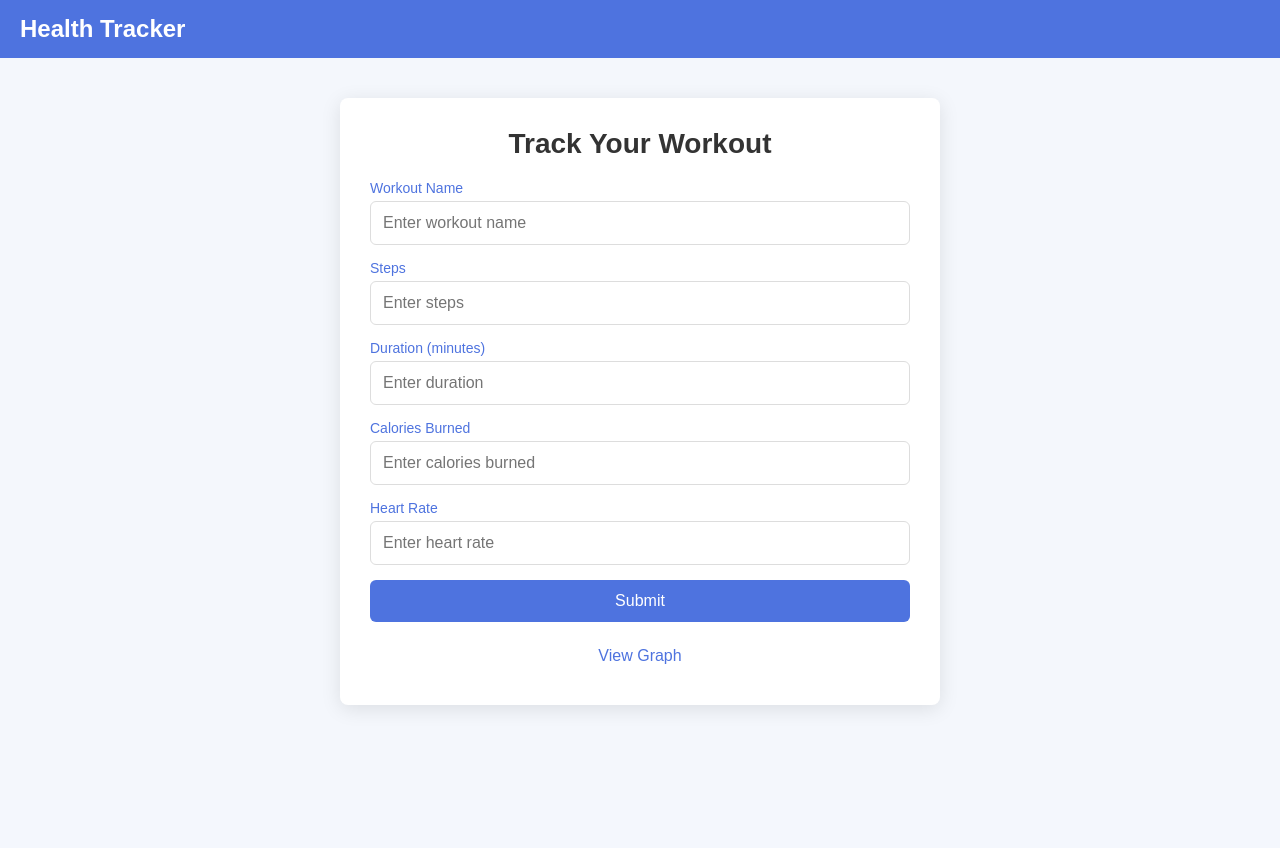
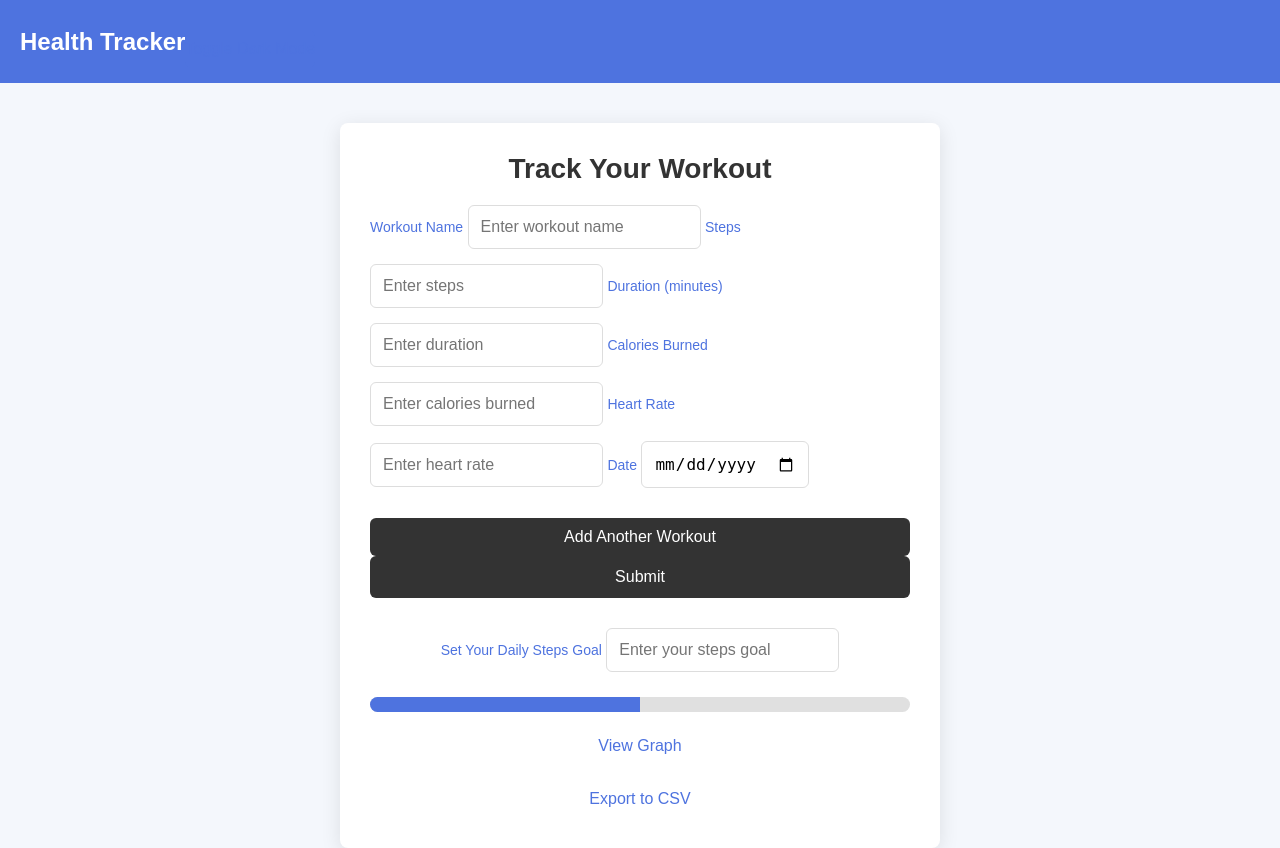
Before and after one commit to thatnoobgamer/hackabyte-submission, a Flask app: page / in a window 1280 px wide. Before the commit the page ends 710 px from the top, so only its background shows below. Run offline with Flask 3, Linux system fonts and the light colour scheme.

Commit message:
added some features

```diff
--- a/main.py
+++ b/main.py
@@ -1,14 +1,15 @@
-from flask import Flask, render_template, request, redirect, url_for
 import sqlite3
+from flask import Flask, render_template, request, redirect, url_for, Response
 import plotly.express as px
 import plotly.io as pio
-import json
+import pandas as pd  # Importing pandas for data manipulation
+from datetime import datetime
 
 app = Flask(__name__)
 
-# Set up SQLite database
+# Database setup
 def init_db():
-    conn = sqlite3.connect('database.db')
+    conn = sqlite3.connect('workouts.db')
     c = conn.cursor()
     c.execute('''CREATE TABLE IF NOT EXISTS workouts (
                     id INTEGER PRIMARY KEY AUTOINCREMENT,
@@ -16,56 +17,67 @@
                     steps INTEGER,
                     duration INTEGER,
                     calories INTEGER,
-                    heart_rate INTEGER)''')
+                    heart_rate INTEGER,
+                    workout_date TEXT)''')
     conn.commit()
     conn.close()
 
-init_db()
-
-# Home route
 @app.route('/')
-def home():
+def index():
     return render_template('index.html')
 
-# Save data route
 @app.route('/submit', methods=['POST'])
 def submit():
-    workout_name = request.form['workout-name']
-    steps = request.form['steps']
-    duration = request.form['duration']
-    calories = request.form['calories']
-    heart_rate = request.form['heart-rate']
+    conn = sqlite3.connect('workouts.db')
+    c = conn.cursor()
+    workouts = request.form.getlist('workout-name')
+    steps = request.form.getlist('steps')
+    duration = request.form.getlist('duration')
+    calories = request.form.getlist('calories')
+    heart_rate = request.form.getlist('heart-rate')
+    workout_date = request.form.getlist('workout-date')
 
-    conn = sqlite3.connect('database.db')
-    c = conn.cursor()
-    c.execute('''INSERT INTO workouts (workout_name, steps, duration, calories, heart_rate)
-                 VALUES (?, ?, ?, ?, ?)''',
-              (workout_name, steps, duration, calories, heart_rate))
+    for i in range(len(workouts)):
+        c.execute("INSERT INTO workouts (workout_name, steps, duration, calories, heart_rate, workout_date) VALUES (?, ?, ?, ?, ?, ?)",
+                  (workouts[i], steps[i], duration[i], calories[i], heart_rate[i], workout_date[i]))
+
     conn.commit()
     conn.close()
+    return redirect(url_for('index'))
 
-    return redirect(url_for('home'))
-
-# Graph route
 @app.route('/graph')
 def graph():
-    conn = sqlite3.connect('database.db')
+    conn = sqlite3.connect('workouts.db')
+    c = conn.cursor()
+    c.execute("SELECT * FROM workouts")
+    data = c.fetchall()
+    conn.close()
+
+    # Convert data to a pandas DataFrame for easy manipulation
+    df = pd.DataFrame(data, columns=['id', 'workout_name', 'steps', 'duration', 'calories', 'heart_rate', 'workout_date'])
+
+    # Create a line plot to visualize steps over time
+    fig = px.line(df, x='workout_date', y='steps', title='Steps Progress Over Time')
+    graph_html = pio.to_html(fig, full_html=False)
+
+    return render_template('graph.html', graph_html=graph_html)
+
+@app.route('/export_csv')
+def export_csv():
+    conn = sqlite3.connect('workouts.db')
     c = conn.cursor()
     c.execute('SELECT * FROM workouts')
     data = c.fetchall()
     conn.close()
 
-    # Prepare the data for graphing
-    workouts = [row[1] for row in data]  # workout_name
-    steps = [row[2] for row in data]
-    duration = [row[3] for row in data]
-    calories = [row[4] for row in data]
-
-    # Create a DataFrame using Plotly
-    fig = px.bar(x=workouts, y=steps, title="Steps per Workout")
-    graph_html = pio.to_html(fig, full_html=False)
-
-    return render_template('graph.html', graph_html=graph_html)
+    # Prepare CSV data from database
+    output = Response(
+        '\n'.join([','.join(map(str, row)) for row in data]),
+        mimetype='text/csv'
+    )
+    output.headers["Content-Disposition"] = "attachment; filename=workouts.csv"
+    return output
 
 if __name__ == '__main__':
+    init_db()
     app.run(debug=True)
--- a/static/styles.css
+++ b/static/styles.css
@@ -115,33 +115,59 @@
   color: #2e59d9;
 }
 
-/* Graph Page Styling */
-.graph-container {
-  max-width: 800px;
-  margin: 40px auto;
-  padding: 20px;
-  background-color: white;
-  border-radius: 8px;
-  box-shadow: 0 4px 20px rgba(0, 0, 0, 0.1);
+/* Progress Bar Styling */
+.progress-bar-container {
+  margin-top: 30px;
+  text-align: center;
 }
 
-.graph {
-  padding: 20px;
-  text-align: center;
+.progress-bar {
+  width: 100%;
+  height: 15px;
+  background-color: #e0e0e0;
+  border-radius: 10px;
+  overflow: hidden;
+  margin-top: 10px;
+}
+
+.progress-bar-fill {
+  height: 100%;
+  background-color: #4e73df;
+  width: 50%;
+  transition: width 0.3s ease;
+}
+
+/* Dark Mode Styling */
+body.dark-mode {
+  background-color: #121212;
+  color: #ffffff;
+}
+
+body.dark-mode .navbar {
+  background-color: #333;
+}
+
+body.dark-mode .btn-submit {
+  background-color: #555;
+}
+
+body.dark-mode .form input, .form button {
+  background-color: #333;
+  color: white;
 }
 
 /* Responsive Design */
 @media (max-width: 768px) {
   .container, .graph-container {
-    width: 90%;
-    padding: 20px;
+      width: 90%;
+      padding: 20px;
   }
 
   h1.title {
-    font-size: 24px;
+      font-size: 24px;
   }
 
   .navbar-brand {
-    font-size: 18px;
+      font-size: 18px;
   }
 }
--- a/templates/index.html
+++ b/templates/index.html
@@ -5,7 +5,6 @@
     <meta name="viewport" content="width=device-width, initial-scale=1.0">
     <title>Health Tracker</title>
     <link rel="stylesheet" href="styles.css">
-
     <!-- Google Translate Widget -->
     <script type="text/javascript">
         function googleTranslateElementInit() {
@@ -24,6 +23,7 @@
         <div class="navbar-container">
             <a href="/" class="navbar-brand">Health Tracker</a>
             <div id="google_translate_element"></div>
+            <button id="dark-mode-toggle" class="btn-link">Toggle Dark Mode</button>
         </div>
     </nav>
 
@@ -32,28 +32,69 @@
         <h1 class="title">Track Your Workout</h1>
 
         <form action="/submit" method="POST" class="form">
+            <div id="workout-fields">
+                <div class="workout-field">
                     <label for="workout-name">Workout Name</label>
-      <input type="text" id="workout-name" name="workout-name" placeholder="Enter workout name" required>
-
+                    <input type="text" name="workout-name" placeholder="Enter workout name" required>
                     <label for="steps">Steps</label>
-      <input type="number" id="steps" name="steps" placeholder="Enter steps" required>
-
+                    <input type="number" name="steps" placeholder="Enter steps" required>
                     <label for="duration">Duration (minutes)</label>
-      <input type="number" id="duration" name="duration" placeholder="Enter duration" required>
-
+                    <input type="number" name="duration" placeholder="Enter duration" required>
                     <label for="calories">Calories Burned</label>
-      <input type="number" id="calories" name="calories" placeholder="Enter calories burned" required>
-
+                    <input type="number" name="calories" placeholder="Enter calories burned" required>
                     <label for="heart-rate">Heart Rate</label>
-      <input type="number" id="heart-rate" name="heart-rate" placeholder="Enter heart rate" required>
-
+                    <input type="number" name="heart-rate" placeholder="Enter heart rate" required>
+                    <label for="workout-date">Date</label>
+                    <input type="date" name="workout-date" required>
+                </div>
+            </div>
+            <button type="button" class="btn-link" id="add-workout">Add Another Workout</button>
             <button type="submit" class="btn-submit">Submit</button>
         </form>
 
-    <div class="links">
-      <a href="/graph" class="btn-link">View Graph</a>
+        <div class="progress-bar-container">
+            <label for="steps-goal">Set Your Daily Steps Goal</label>
+            <input type="number" id="steps-goal" placeholder="Enter your steps goal">
+            <div class="progress-bar">
+                <div class="progress-bar-fill" style="width: 50%"></div>
             </div>
         </div>
 
+        <div class="links">
+            <a href="/graph" class="btn-link">View Graph</a>
+            <a href="/export_csv" class="btn-link">Export to CSV</a>
+        </div>
+    </div>
+
+    <script>
+        // Dynamic Workout Fields
+        document.getElementById('add-workout').addEventListener('click', function() {
+            let workoutFields = document.getElementById('workout-fields');
+            let newWorkout = document.createElement('div');
+            newWorkout.classList.add('workout-field');
+
+            newWorkout.innerHTML = `
+                <label for="workout-name">Workout Name</label>
+                <input type="text" name="workout-name" placeholder="Enter workout name" required>
+                <label for="steps">Steps</label>
+                <input type="number" name="steps" placeholder="Enter steps" required>
+                <label for="duration">Duration (minutes)</label>
+                <input type="number" name="duration" placeholder="Enter duration" required>
+                <label for="calories">Calories Burned</label>
+                <input type="number" name="calories" placeholder="Enter calories burned" required>
+                <label for="heart-rate">Heart Rate</label>
+                <input type="number" name="heart-rate" placeholder="Enter heart rate" required>
+                <label for="workout-date">Date</label>
+                <input type="date" name="workout-date" required>
+            `;
+
+            workoutFields.appendChild(newWorkout);
+        });
+
+        // Dark Mode Toggle
+        document.getElementById('dark-mode-toggle').addEventListener('click', function() {
+            document.body.classList.toggle('dark-mode');
+        });
+    </script>
 </body>
 </html>
```
Also changed, not shown: workouts.db (added). Lines whose indentation alone changed are shown as unchanged.
